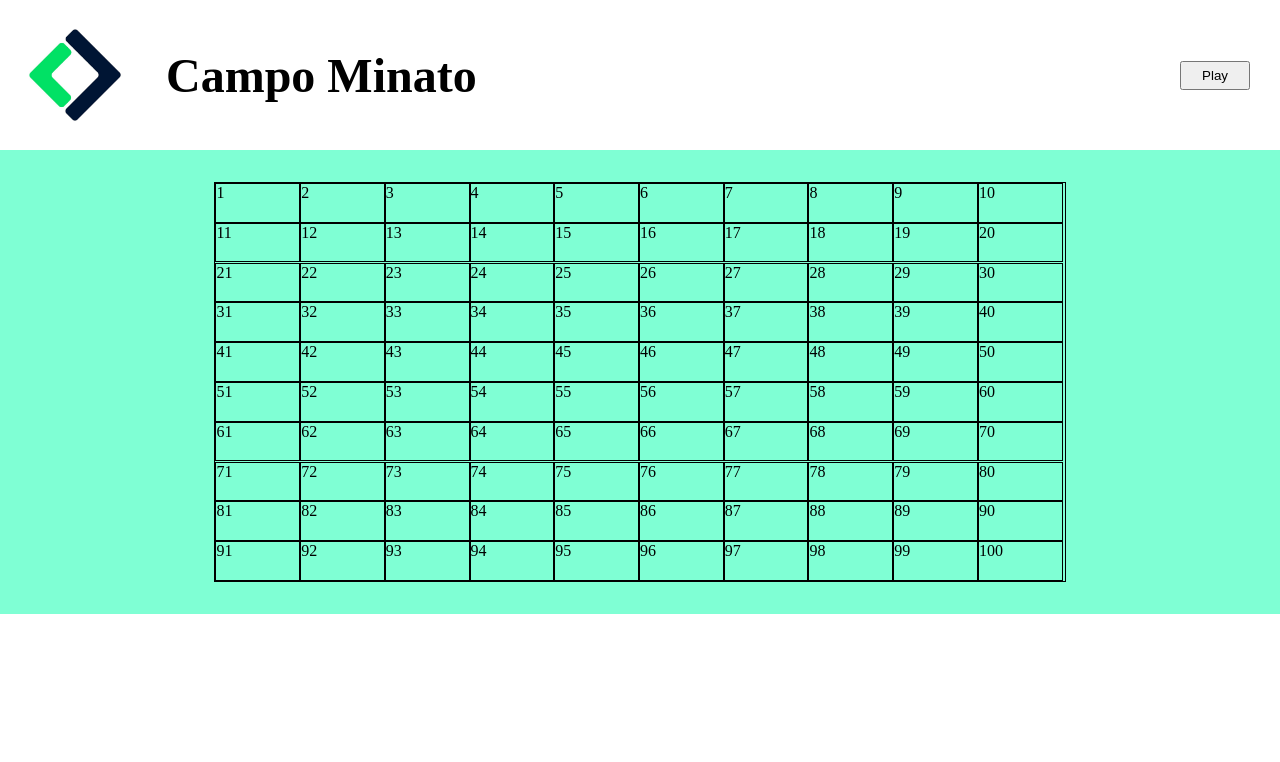
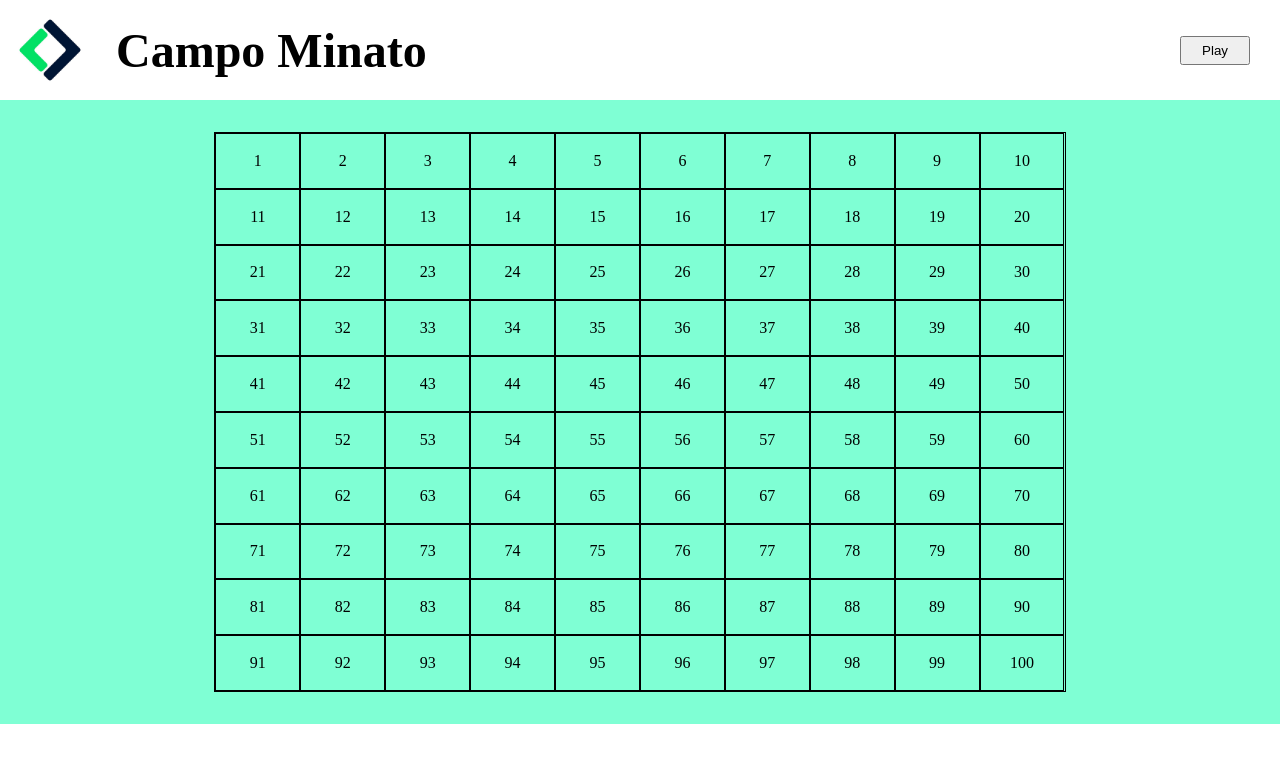
Before and after one commit to SimoCrash/js-campominato-grid, a plain HTML site: page index.html in a window 1280 px wide. Drawn offline with Linux system fonts and the light colour scheme.

Commit message:
cell numerata creata

```diff
--- a/css/style.css
+++ b/css/style.css
@@ -4,14 +4,19 @@
     box-sizing: border-box;
 }
 
+
+
+/* HEAD */
+
 .container-header {
     display: flex;
     justify-content: space-between;
     margin-right: 30px;
+    height: 100px;
 }
 
 .logo-gioco {
-    height: 150px;
+    height: 100%;
     gap: 1rem;
     display: flex;
 }
@@ -31,6 +36,10 @@
     padding: 5px 20px;
 }
 
+
+
+/* MAIN */
+
 .container-main {
     background-color: #7FFFD4;
     padding: 2rem;
@@ -39,7 +48,7 @@
 .grid {
     border: 1px solid black;
     max-width: 70%;
-    height: 50vh;
+    height: 70vh;
     margin: auto;
     display: flex;
     flex-wrap: wrap;
@@ -47,6 +56,13 @@
 
 .cell {
     border: 1px solid black;
-    width: calc((100% - 2px) / 10);
-    height: calc((100% - 2px) / 10);
+    width: calc(100% / 10);
+    height: calc(100% / 10);
+    display: flex;
+    justify-content: center;
+    align-items: center;
 }
+
+.active {
+    background-color: salmon;
+}
--- a/js/script.js
+++ b/js/script.js
@@ -2,9 +2,8 @@ const eleGrid = document.querySelector(".grid");
 
 
 for (let i = 1; i <= 100; i++) {
-    // const eleCell = document.createElement("div");
-    // eleCell.classList.add("cell");
-    // eleGrid.append(eleCell[i]);                      //non funziona
-
-    eleGrid.innerHTML += `<div class="cell"> ${i} </div>` //funziona
+    const eleCell = document.createElement("div");
+    eleCell.classList.add("cell");
+    eleCell.innerHTML += i;
+    eleGrid.append(eleCell);
 }
```
